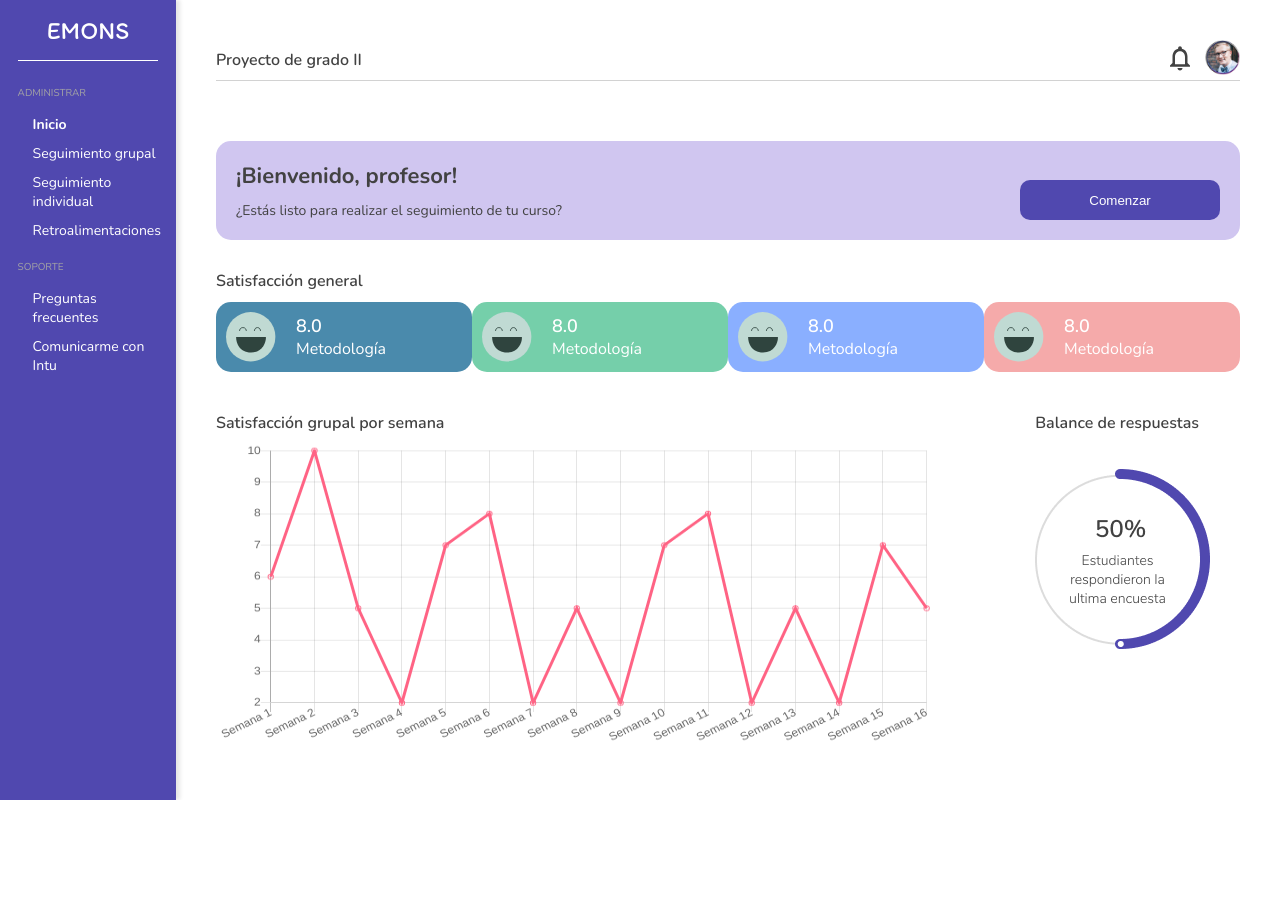
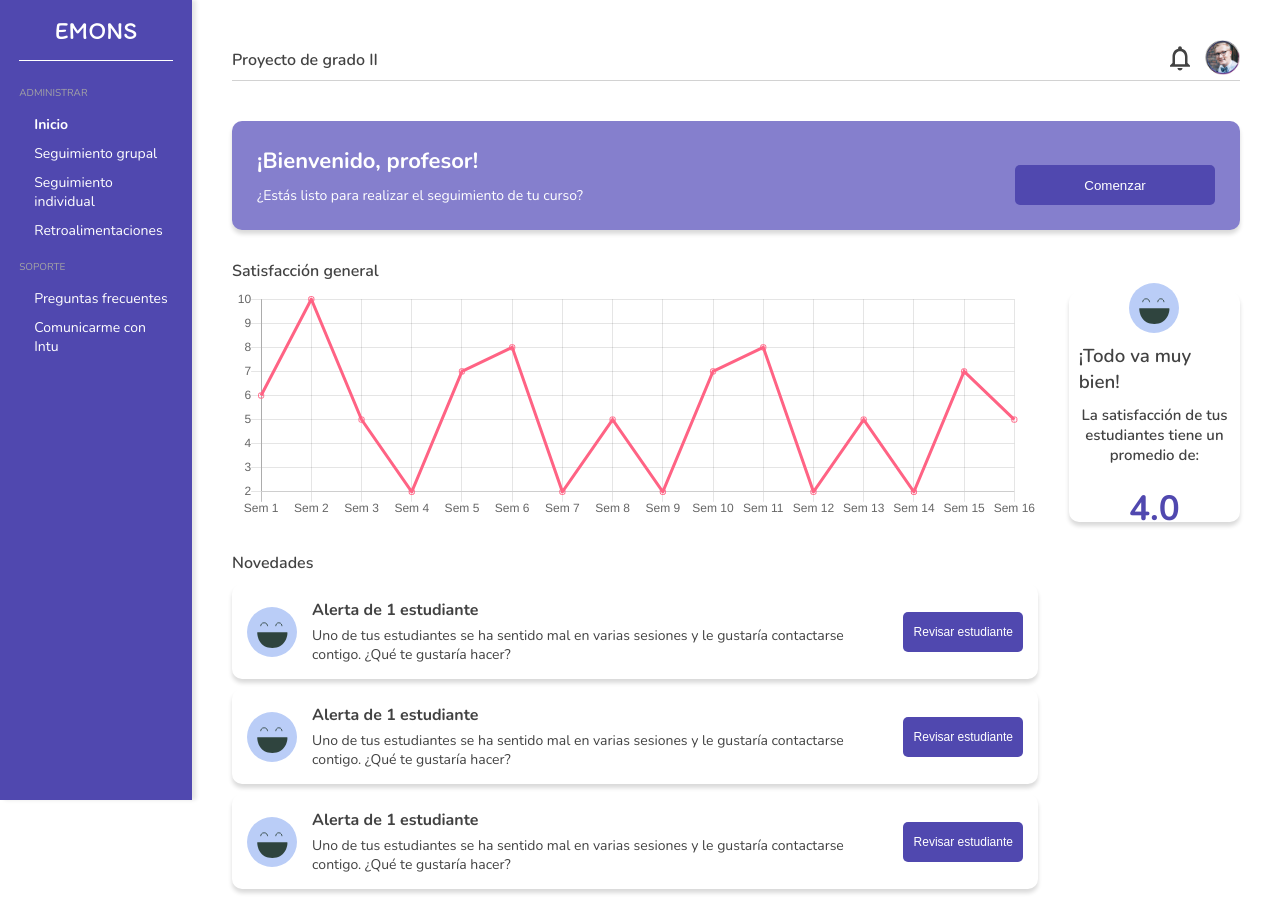
Before and after one commit to EmonsPDG/EmonsPDG, a plain HTML site: page htmls/home.html in a window 1280 px wide. Before the commit the page ends 800 px from the top, so only its background shows below. Drawn offline with nearby package versions, Linux system fonts and the light colour scheme.

Commit message:
Emons V2.0

```diff
--- a/htmls/home.html
+++ b/htmls/home.html
@@ -57,45 +57,56 @@
 
                 <div class="emonsContent__homeSatisfaction">
                     <p>Satisfacción general</p>
-                    <div class="emonsContent__homeSatisfactionBlocks">
-                        <div class="emonsContent__homeSatisfactionBlock emonsContent__homeSatisfactionBlock--excelent">
-                            <img src="../resources/emoji1.svg" alt="">
-                            <div class="emonsContent__homeSatisfactionBlockInfo">
-                                <p class="emonsContent__homeSatisfactionBlockInfoScore">8.0</p>
-                                <p>Metodología</p>
-                            </div>
+                    <div class="emonsContent__homeSatisfactionGraphs">
+                        <div class="emonsContent__homeSatisfactionGraphsData">
+                            <canvas class="emonsContent__homeSatisfactionGraphsDataCanvas" id="satisfactionGraph"></canvas>
                         </div>
-                        <div class="emonsContent__homeSatisfactionBlock emonsContent__homeSatisfactionBlock--good">
-                            <img src="../resources/emoji1.svg" alt="">
-                            <div class="emonsContent__homeSatisfactionBlockInfo">
-                                <p class="emonsContent__homeSatisfactionBlockInfoScore">8.0</p>
-                                <p>Metodología</p>
-                            </div>
-                        </div>
-                        <div class="emonsContent__homeSatisfactionBlock emonsContent__homeSatisfactionBlock--regular">
-                            <img src="../resources/emoji1.svg" alt="">
-                            <div class="emonsContent__homeSatisfactionBlockInfo">
-                                <p class="emonsContent__homeSatisfactionBlockInfoScore">8.0</p>
-                                <p>Metodología</p>
-                            </div>
-                        </div>
-                        <div class="emonsContent__homeSatisfactionBlock emonsContent__homeSatisfactionBlock--bad">
-                            <img src="../resources/emoji1.svg" alt="">
-                            <div class="emonsContent__homeSatisfactionBlockInfo">
-                                <p class="emonsContent__homeSatisfactionBlockInfoScore">8.0</p>
-                                <p>Metodología</p>
-                            </div>
+                        <div class="emonsContent__homeSatisfactionGraphsAverage">
+                            <img src="../resources/emojiHappy.svg" alt="">
+                            <h3>¡Todo va muy bien!</h3>
+                            <p>La satisfacción de tus estudiantes tiene un
+                                promedio de:</p>
+                            <h2>4.0</h2>
                         </div>
                     </div>
 
                 </div>
 
-                <div class="emonsContent__homeGraphs">
+                <div class="emonsContent__homeNews">
+                    <div class="emonsContent__homeNewsNotifications">
+                        <p class="emonsContent__homeNewsNotificationsTitle">Novedades</p>
+                        <div class="emonsContent__homeNewsNotificationsBlock">
+                            <img src="../resources/emojiHappy.svg" alt="">
+                            <div class="emonsContent__homeNewsNotificationsBlockText">
+                                <h3>Alerta de 1 estudiante</h3>
+                                <p>Uno de tus estudiantes se ha sentido mal en varias sesiones y le gustaría contactarse contigo. ¿Qué te gustaría hacer?</p>
+                            </div>
+                            <button class="btn btn--small">Revisar estudiante</button>
+                        </div>
+                        <div class="emonsContent__homeNewsNotificationsBlock">
+                            <img src="../resources/emojiHappy.svg" alt="">
+                            <div class="emonsContent__homeNewsNotificationsBlockText">
+                                <h3>Alerta de 1 estudiante</h3>
+                                <p>Uno de tus estudiantes se ha sentido mal en varias sesiones y le gustaría contactarse contigo. ¿Qué te gustaría hacer?</p>
+                            </div>
+                            <button class="btn btn--small">Revisar estudiante</button>
+                        </div>
+                        <div class="emonsContent__homeNewsNotificationsBlock">
+                            <img src="../resources/emojiHappy.svg" alt="">
+                            <div class="emonsContent__homeNewsNotificationsBlockText">
+                                <h3>Alerta de 1 estudiante</h3>
+                                <p>Uno de tus estudiantes se ha sentido mal en varias sesiones y le gustaría contactarse contigo. ¿Qué te gustaría hacer?</p>
+                            </div>
+                            <button class="btn btn--small">Revisar estudiante</button>
+                        </div>
+                    </div>
+                    <div class="emonsContent__homeNewsAnswers">
+
+                    </div>
+                </div>
+                <!-- <div class="emonsContent__homeGraphs">
                     <div class="emonsContent__homeGraphsSatisfaction">
                         <p>Satisfacción grupal por semana</p>
-                        <!-- <div class="emonsContent__homeGraphsSatisfactionData">
-                            <img src="/resources/graphs.png" alt="">
-                        </div> -->
                         <canvas class="emonsContent__homeGraphsSatisfactionData" id="satisfactionGraph"></canvas>
                     </div>
                     <div class="emonsContent__homeGraphsBalance">
@@ -104,7 +115,7 @@
                             <img src="../resources/graphs2.png" alt="">
                         </div>
                     </div>
-                </div>
+                </div> -->
             </div>
         </div>
     </div>
--- a/scripts/home.js
+++ b/scripts/home.js
@@ -6,7 +6,7 @@ var chart = new Chart(ctx, {
 
     // The data for our dataset
     data: {
-        labels: ['Semana 1', 'Semana 2', 'Semana 3', 'Semana 4', 'Semana 5', 'Semana 6', 'Semana 7', 'Semana 8', 'Semana 9', 'Semana 10', 'Semana 11', 'Semana 12', 'Semana 13', 'Semana 14', 'Semana 15','Semana 16'],
+        labels: ['Sem 1', 'Sem 2', 'Sem 3', 'Sem 4', 'Sem 5', 'Sem 6', 'Sem 7', 'Sem 8', 'Sem 9', 'Sem 10', 'Sem 11', 'Sem 12', 'Sem 13', 'Sem 14', 'Sem 15','Sem 16'],
         datasets: [{
             label: 'My First dataset',
             borderColor: 'rgb(255, 99, 132)',
--- a/styles/_buttons.scss
+++ b/styles/_buttons.scss
@@ -1,9 +1,14 @@
 .btn{
     width: 200px;
     height: 40px;
-    background-color: #5048AF;
+    background-color: $color-darkViolet;
     color: #FFFFFF;
-    border-radius: 10px;
+    border-radius: 5px;
     cursor: pointer;
     border: none;
+
+    &--small{
+        width: 150px;
+        font-size: 12px;
+    }
 }
--- a/styles/_emons.scss
+++ b/styles/_emons.scss
@@ -9,6 +9,7 @@
         display: flex;
         flex-direction: column;
         padding: 40px;
+        margin-left: 15%;
 
         &__infoBar{
             display: flex;
--- a/styles/_home.scss
+++ b/styles/_home.scss
@@ -5,14 +5,16 @@
             margin: 20px 0px;
 
             &Welcome{
-                background-color: #D0C6F0;
-                border-radius: 15px;
-                padding: 20px;
+                background-color: $color-violet-soft;
+                border-radius: 10px;
+                padding: 25px;
                 display: flex;
                 flex-direction: row;
                 align-items: flex-end;
                 justify-content: space-between;
-                margin-top: 40px;
+                margin-top: 20px;
+                color: $color-white;
+                box-shadow: 0px 4px 4px rgba(0, 0, 0, 0.15);
 
                 &Info{
                     & h3 {
@@ -39,58 +41,57 @@
                     font-weight: 600;
                 }
 
-                &Blocks{
+                &Graphs{
                     display: flex;
                     flex-direction: row;
-                    width: 100%;
                     justify-content: space-between;
-                }
+                    height: 230px;
 
-                &Block{
-                    display: flex;
-                    flex-direction: row;
-                    width: 250px;
-                    border-radius: 15px;
-                    align-items: center;
-                    padding: 10px;
+                    &Data{
+                        width: 80%;
+                        // box-shadow: 0px 4px 4px rgba(0, 0, 0, 0.15);
+                        // border-radius: 10px;
+                        // background: #BACDF7;
+                        // padding: 10px;
 
-                    & img {
-                        width: 50px;
-                        height: 50px;
+                        &Canvas{
+
+                        }
                     }
 
-                    &Info{
-                        color: #FFFFFF;
-                        margin-left: 20px;
+                    &Average{
+                        display: flex;
+                        flex-direction: column;
+                        align-items: center;
+                        justify-content: center;
+                        width: 15%;
+                        box-shadow: 0px 4px 4px rgba(0, 0, 0, 0.15);
+                        border-radius: 10px;
+                        padding: 10px;
 
-                        &Score{
-                            font-weight: 600 !important;
-                            font-size: 18px !important;
+                        & img {
+                            width: 50px;
                         }
 
                         & p {
-                            margin: 0px;
-                            font-size: 16px;
-                            font-weight: 300;
+                            text-align: center;
+                            margin-top: 10px;
+                            font-size: 15px;
                         }
 
+                        & h3{
+                            margin: 0px;
+                            margin-top: 10px;
+                            font-weight: 600;
+                        }
 
-                    }
-
-                    &--excelent{
-                        background-color: #4A8AAC;
-                    }
-
-                    &--good{
-                        background-color: #75CFAA;
-                    }
-
-                    &--regular{
-                        background-color: #8AAFFF;
-                    }
-
-                    &--bad{
-                        background-color: #F5AAAA;
+                        & h2{
+                            margin: 0px;
+                            margin-top: 10px;
+                            font-weight: 700;
+                            font-size: 35px;
+                            color: $color-darkViolet;
+                        }
                     }
                 }
             }
@@ -137,6 +138,53 @@
                     }
                 }
             }
+
+            &News{
+                display: flex;
+                flex-direction: row;
+                justify-content: space-between;
+
+                &Notifications{
+                    display: flex;
+                    flex-direction: column;
+                    width: 80%;
+
+                    &Title{
+                        margin: 0px;
+                        margin-bottom: 10px;
+                        font-weight: 600;
+                    }
+
+                    &Block{
+                        display: flex;
+                        flex-direction: row;
+                        box-shadow: 0px 4px 4px rgba(0, 0, 0, 0.15);
+                        border-radius: 10px;
+                        align-items: center;
+                        padding: 15px;
+                        margin-bottom: 10px;
+
+                        &Text{
+                            margin: 0px 15px;
+                        }
+
+                        & img {
+                            width: 50px;
+                        }
+
+                        & h3 {
+                            font-size: 16px;
+                            margin: 0px;
+                        }
+
+                        & p {
+                            margin: 0px;
+                            margin-top: 5px;
+                            font-size: 14px;
+                        }
+                    }
+                }
+            }
         }
     }
 }
--- a/styles/_nav.scss
+++ b/styles/_nav.scss
@@ -5,6 +5,8 @@
     align-items: center;
     background-color: #5048AF;
     box-shadow: 4px 0px 4px rgba(0, 0, 0, 0.1);
+    position: fixed;
+    height: 100%;
 
     &Logo{
         width: 80%;
--- /dev/null
+++ b/styles/_variables.scss
@@ -0,0 +1,12 @@
+// Color Vars
+$color-violet: #544CB8;
+$color-violet-soft: #857FCD;
+$color-darkViolet: #5048AF;
+$color-white: #FFFFFF;
+//
+$color-green: #339933;
+$color-red: #D23A3A;
+$color-gold: #E6CF00;
+$color-gray: #C4C4C4;
+$color-lightGray: #FAFAFA;
+$color-darkGray: #494949;
--- a/styles/index.scss
+++ b/styles/index.scss
@@ -11,6 +11,7 @@ body{
     background-color: #FFFFFF;
 }
 
+@import 'variables';
 @import 'emons';
 @import 'nav';
 @import 'home';
```
Also changed, not shown: resources/emoji1.svg (deleted), resources/emojiHappy.svg (added), resources/graphs.png (deleted), styles/index.css, 1 other file.
